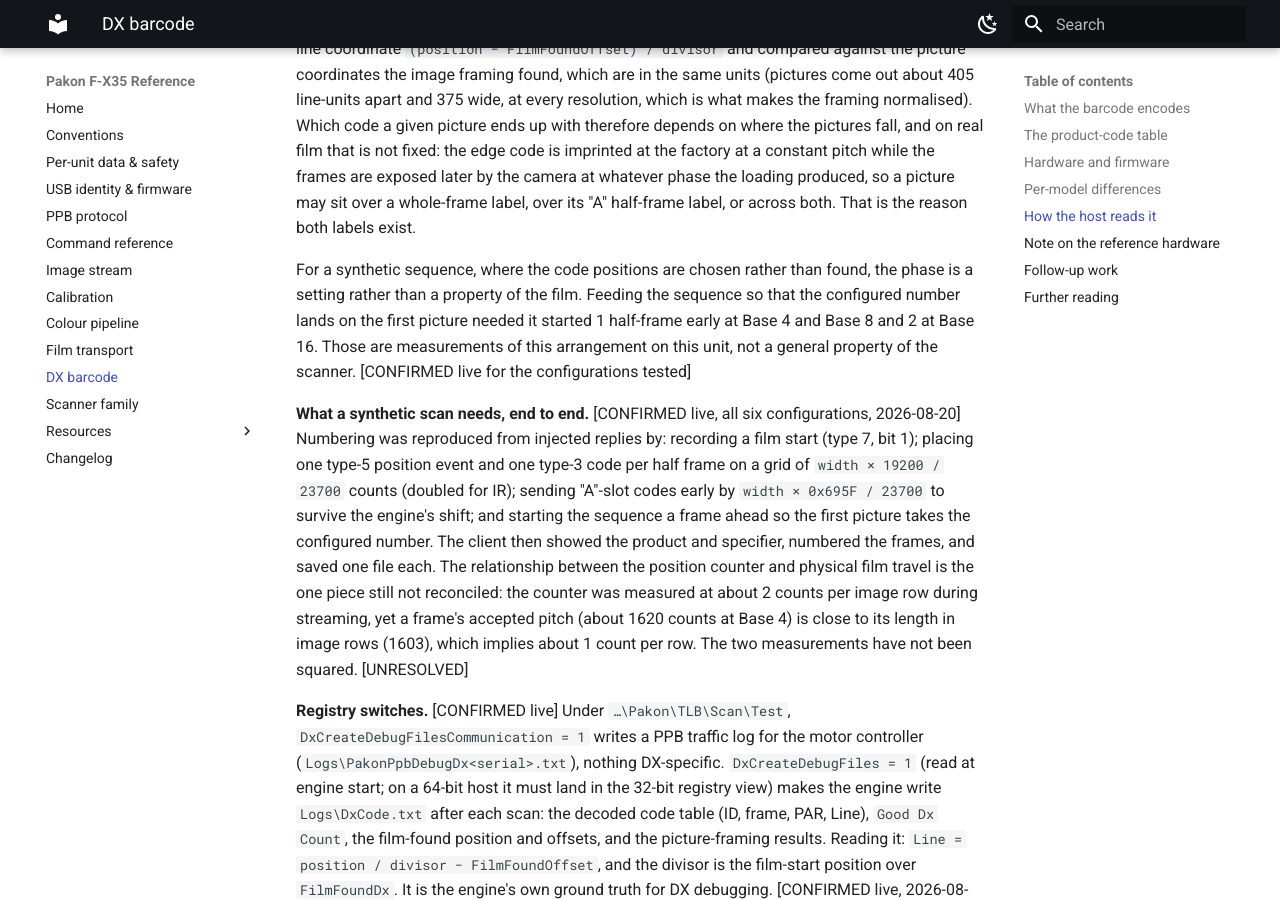
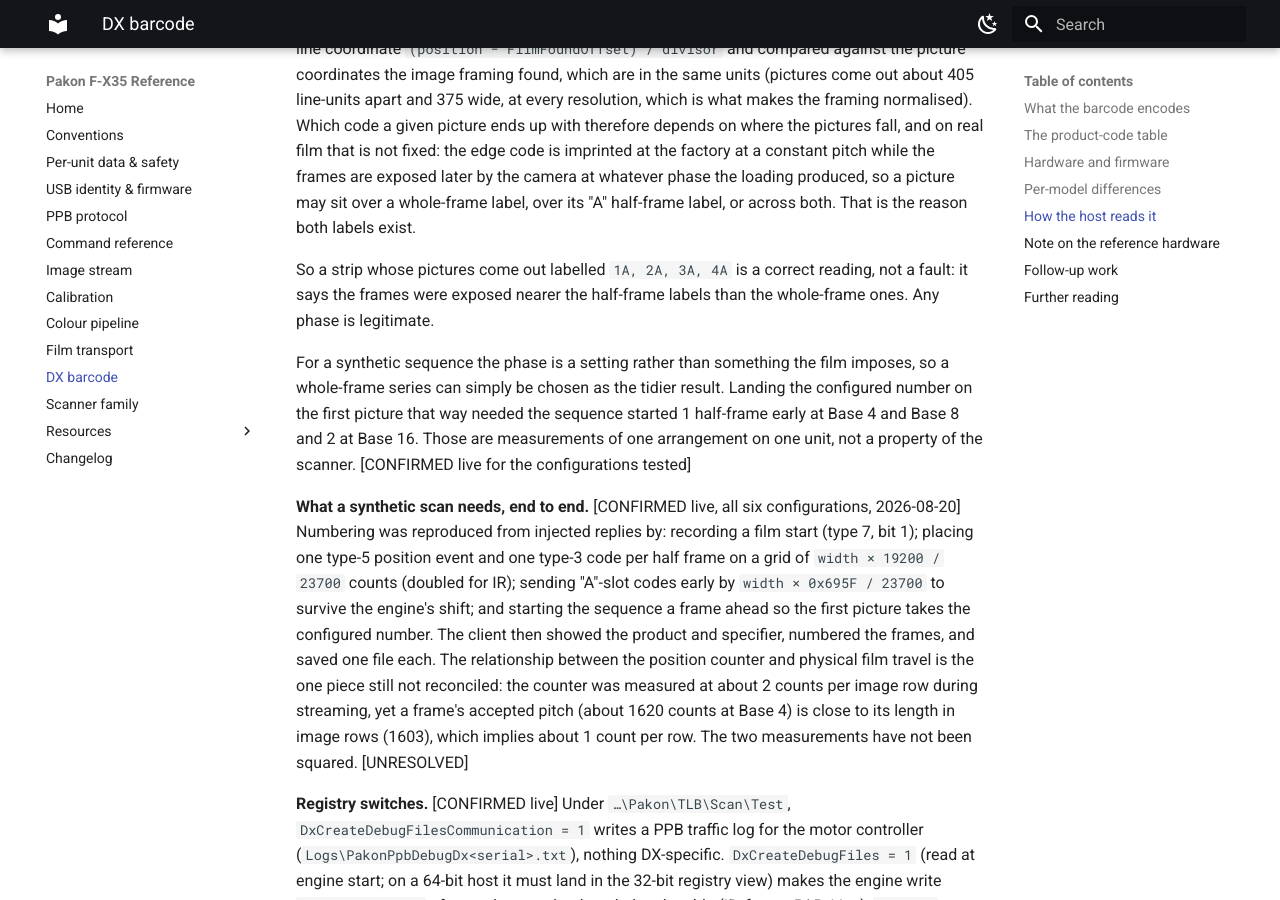
Before and after one commit to alibosworth/pakon-reference, an MkDocs documentation site: the page built from docs/dx-barcode.md, in a window 1280 px wide and 900 px high, scrolled down 5079 px. Built offline with MkDocs 1.6.1 and Material for MkDocs 9.7.7, drawn with Linux system fonts in a browser that asks for light colours.

Commit message:
DX barcode: an A-labelled strip is a correct reading, not a fault
Frames exposed nearer the half-frame labels than the whole-frame ones
give 1A, 2A, 3A, 4A, and that is what the film says. A synthetic
sequence aims at the whole-frame series only because it is the tidier
result, not because the other is wrong.

```diff
--- a/docs/dx-barcode.md
+++ b/docs/dx-barcode.md
@@ -233,12 +233,17 @@ frames are exposed later by the camera at whatever phase the loading produced,
 so a picture may sit over a whole-frame label, over its "A" half-frame label,
 or across both. That is the reason both labels exist.
 
-For a synthetic sequence, where the code positions are chosen rather than
-found, the phase is a setting rather than a property of the film. Feeding the
-sequence so that the configured number lands on the first picture needed it
-started 1 half-frame early at Base 4 and Base 8 and 2 at Base 16. Those are
-measurements of this arrangement on this unit, not a general property of the
-scanner. [CONFIRMED live for the configurations tested]
+So a strip whose pictures come out labelled `1A, 2A, 3A, 4A` is a correct
+reading, not a fault: it says the frames were exposed nearer the half-frame
+labels than the whole-frame ones. Any phase is legitimate.
+
+For a synthetic sequence the phase is a setting rather than something the film
+imposes, so a whole-frame series can simply be chosen as the tidier result.
+Landing the configured number on the first picture that way needed the
+sequence started 1 half-frame early at Base 4 and Base 8 and 2 at Base 16.
+Those are measurements of one arrangement on one unit, not a property of the
+scanner.
+[CONFIRMED live for the configurations tested]
 
 **What a synthetic scan needs, end to end.** [CONFIRMED live, all six
 configurations, 2026-08-20] Numbering was reproduced from injected replies by:
```
Also changed, not shown: docs/CHANGELOG.md (+4 -1 lines).
